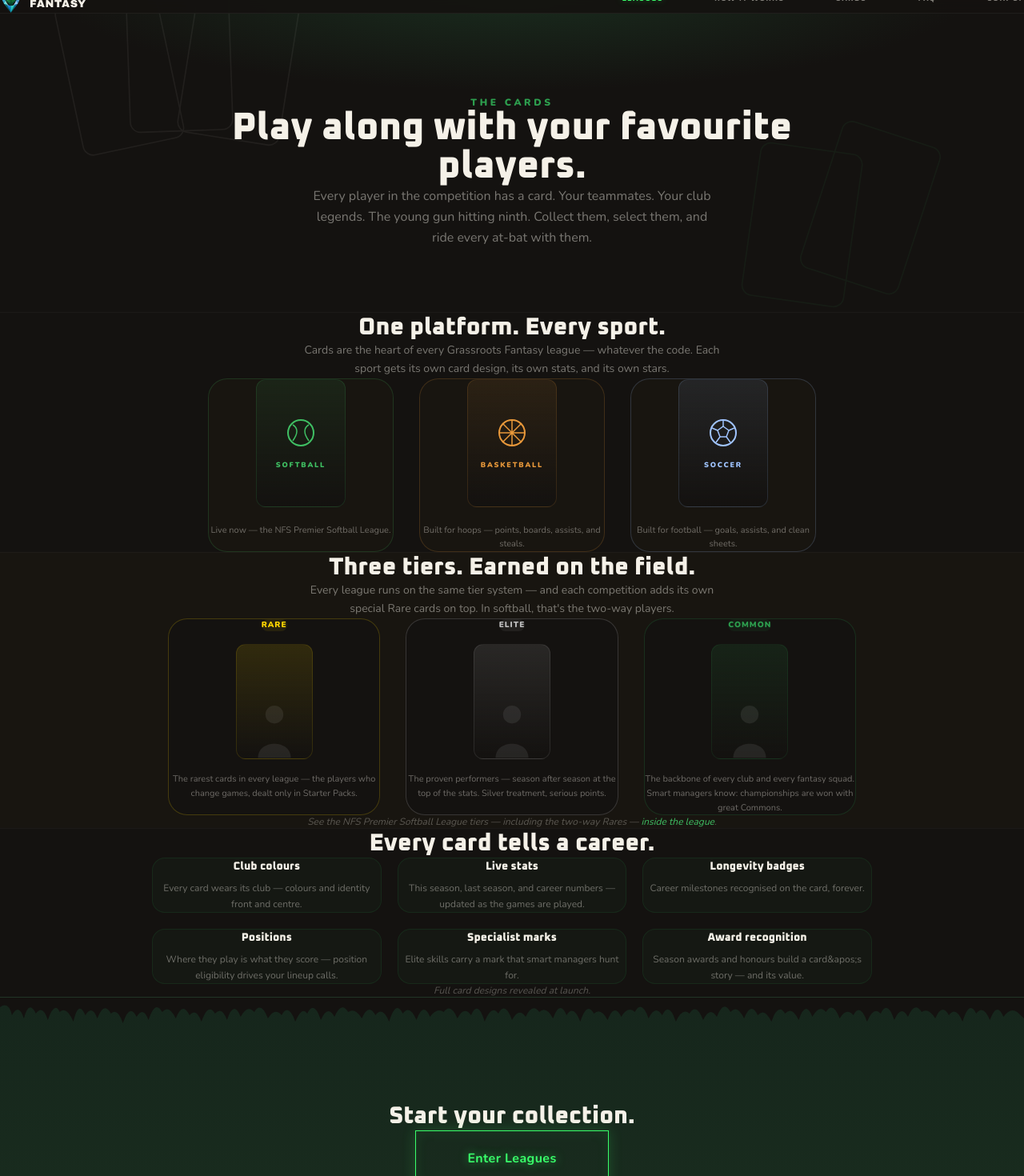
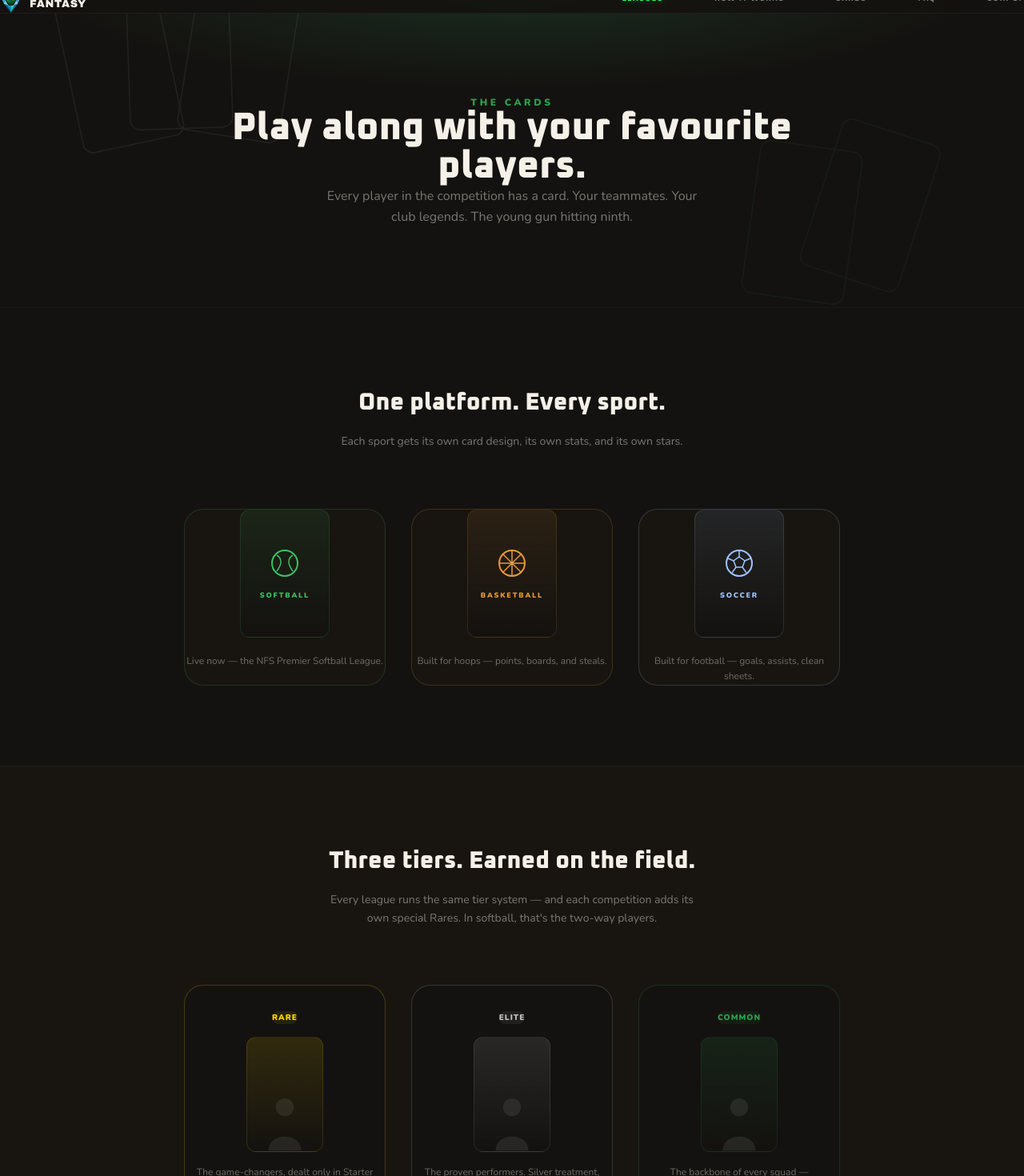
Before and after one commit to N8Nuks/grassrootsfantasy, a Next.js app: page /cards in a window 1280 px wide. Shown: the part 20-1490 px from the top of the page at 80% size. Built offline with nearby package versions, Linux system fonts and the light colour scheme.

Commit message:
Cards page decongested: spacing, merged story flow, de-boxed anatomy, apos fix

```diff
--- a/app/cards/page.tsx
+++ b/app/cards/page.tsx
@@ -5,6 +5,7 @@ const sports = [
   {
     sport: 'SOFTBALL',
     accent: '#3FBF63',
+    blurb: 'Live now — the NFS Premier Softball League.',
     icon: (
       <svg width="44" height="44" viewBox="0 0 44 44" fill="none">
         <circle cx="22" cy="22" r="16" stroke="#3FBF63" strokeWidth="2"/>
@@ -15,6 +16,7 @@ const sports = [
   {
     sport: 'BASKETBALL',
     accent: '#E8983A',
+    blurb: 'Built for hoops — points, boards, and steals.',
     icon: (
       <svg width="44" height="44" viewBox="0 0 44 44" fill="none">
         <circle cx="22" cy="22" r="16" stroke="#E8983A" strokeWidth="2"/>
@@ -25,6 +27,7 @@ const sports = [
   {
     sport: 'SOCCER',
     accent: '#A0C4FF',
+    blurb: 'Built for football — goals, assists, clean sheets.',
     icon: (
       <svg width="44" height="44" viewBox="0 0 44 44" fill="none">
         <circle cx="22" cy="22" r="16" stroke="#A0C4FF" strokeWidth="2"/>
@@ -35,15 +38,30 @@ const sports = [
   },
 ]
 
+const tiers = [
+  { tier: 'RARE', accent: '#FFD700', desc: 'The game-changers, dealt only in Starter Packs.' },
+  { tier: 'ELITE', accent: '#C0C0C0', desc: 'The proven performers. Silver treatment, serious points.' },
+  { tier: 'COMMON', accent: '#2D9E4E', desc: 'The backbone of every squad — championships are won with great Commons.' },
+]
+
+const anatomy = [
+  { t: 'Club colours', d: 'Every card wears its club, front and centre.' },
+  { t: 'Live stats', d: 'This season, last season, and career — updated as games are played.' },
+  { t: 'Longevity badges', d: 'Career milestones recognised on the card, forever.' },
+  { t: 'Positions', d: 'Where they play is what they score.' },
+  { t: 'Specialist marks', d: 'Elite skills carry a mark smart managers hunt for.' },
+  { t: 'Award recognition', d: "Season awards build a card's story — and its value." },
+]
+
 export default function Cards() {
   return (
-    <main className="min-h-screen w-full" style={{ background: '#141210' }}>
+    <main className="min-h-screen w-full flex flex-col" style={{ background: '#141210' }}>
       <Nav />
 
-      <section className="relative px-6 overflow-hidden" style={{ paddingTop: "140px", paddingBottom: "80px" }}>
+      {/* Hero */}
+      <section className="relative px-6 overflow-hidden" style={{ paddingTop: "140px", paddingBottom: "100px" }}>
         <div className="absolute inset-0" style={{ background: 'radial-gradient(ellipse 70% 50% at 50% 0%, #1A2E1F 0%, #141210 65%)' }} />
 
-        {/* Card-fan motif */}
         <svg className="absolute inset-0 w-full h-full" style={{ opacity: 0.06 }} xmlns="http://www.w3.org/2000/svg" preserveAspectRatio="xMidYMid slice" viewBox="0 0 1200 600" fill="none">
           <g stroke="#F5F1E8" strokeWidth="1.5">
             <rect x="80" y="120" width="120" height="180" rx="12" transform="rotate(-12 140 210)" />
@@ -56,104 +74,89 @@ export default function Cards() {
           </g>
         </svg>
 
-        <div className="relative z-10 w-full flex flex-col items-center text-center" style={{ maxWidth: '820px', marginLeft: 'auto', marginRight: 'auto' }}>
+        <div className="relative z-10 text-center" style={{ maxWidth: '820px', marginLeft: 'auto', marginRight: 'auto' }}>
           <p className="text-xs font-black uppercase tracking-[0.3em] mb-4" style={{ color: '#2D9E4E' }}>The Cards</p>
           <h1 className="text-4xl sm:text-5xl font-black text-[#F5F1E8] mb-6" style={{ fontFamily: 'var(--font-heading)' }}>
             Play along with your favourite players.
           </h1>
-          <p className="text-sm sm:text-base text-[#F5F1E8]/45 max-w-lg mx-auto leading-relaxed">
-            Every player in the competition has a card. Your teammates. Your club legends. The young gun hitting ninth. Collect them, select them, and ride every at-bat with them.
+          <p className="text-sm sm:text-base text-[#F5F1E8]/45 leading-relaxed" style={{ maxWidth: "480px", marginLeft: "auto", marginRight: "auto" }}>
+            Every player in the competition has a card. Your teammates. Your club legends. The young gun hitting ninth.
           </p>
         </div>
       </section>
 
-      {/* One platform, every sport */}
-      <section className="w-full py-24" style={{ borderTop: '1px solid #ffffff08' }}>
-        <div className="w-full flex flex-col items-center px-6" style={{ maxWidth: '1000px', marginLeft: 'auto', marginRight: 'auto' }}>
-          <h2 className="text-2xl sm:text-3xl font-black text-[#F5F1E8] text-center mb-5" style={{ fontFamily: 'var(--font-heading)' }}>One platform. Every sport.</h2>
-          <p className="text-sm text-[#F5F1E8]/45 text-center leading-relaxed mb-16" style={{ maxWidth: "520px" }}>
-            Cards are the heart of every Grassroots Fantasy league — whatever the code. Each sport gets its own card design, its own stats, and its own stars.
+      {/* Sports */}
+      <section className="w-full px-6" style={{ borderTop: '1px solid #ffffff08', paddingTop: "100px", paddingBottom: "100px" }}>
+        <div className="flex flex-col items-center" style={{ maxWidth: '820px', marginLeft: 'auto', marginRight: 'auto' }}>
+          <h2 className="text-2xl sm:text-3xl font-black text-[#F5F1E8] text-center" style={{ fontFamily: 'var(--font-heading)', marginBottom: "20px" }}>One platform. Every sport.</h2>
+          <p className="text-sm text-[#F5F1E8]/45 text-center leading-relaxed" style={{ maxWidth: "480px", marginBottom: "72px" }}>
+            Each sport gets its own card design, its own stats, and its own stars.
           </p>
 
-          <div className="grid gap-8 sm:grid-cols-3 w-full" style={{ maxWidth: "760px" }}>
+          <div className="grid gap-8 sm:grid-cols-3 w-full items-stretch">
             {sports.map((s) => (
               <div key={s.sport} className="rounded-3xl p-8 flex flex-col gap-5 items-center text-center" style={{ background: '#181510', border: `1px solid ${s.accent}30` }}>
                 <div className="w-28 h-40 rounded-xl flex flex-col items-center justify-center gap-3" style={{ background: `linear-gradient(180deg, ${s.accent}18, #141210)`, border: `1px solid ${s.accent}25` }}>
                   {s.icon}
                   <span className="text-[9px] font-black tracking-[0.2em]" style={{ color: s.accent }}>{s.sport}</span>
                 </div>
-                <p className="text-[11px] text-[#F5F1E8]/40 leading-relaxed">
-                  {s.sport === 'SOFTBALL' && 'Live now — the NFS Premier Softball League.'}
-                  {s.sport === 'BASKETBALL' && 'Built for hoops — points, boards, assists, and steals.'}
-                  {s.sport === 'SOCCER' && 'Built for football — goals, assists, and clean sheets.'}
-                </p>
+                <p className="text-xs text-[#F5F1E8]/40 leading-relaxed">{s.blurb}</p>
               </div>
             ))}
           </div>
         </div>
       </section>
 
-      {/* Universal tiers */}
-      <section className="w-full py-24" style={{ background: '#181510', borderTop: '1px solid #ffffff08' }}>
-        <div className="w-full flex flex-col items-center px-6" style={{ maxWidth: '1000px', marginLeft: 'auto', marginRight: 'auto' }}>
-          <h2 className="text-2xl sm:text-3xl font-black text-[#F5F1E8] text-center mb-5" style={{ fontFamily: 'var(--font-heading)' }}>Three tiers. Earned on the field.</h2>
-          <p className="text-sm text-[#F5F1E8]/45 text-center leading-relaxed mb-16" style={{ maxWidth: "520px" }}>
-            Every league runs on the same tier system — and each competition adds its own special Rare cards on top. In softball, that's the two-way players.
+      {/* Tiers — continuation of the same story */}
+      <section className="w-full px-6" style={{ background: '#181510', borderTop: '1px solid #ffffff08', paddingTop: "100px", paddingBottom: "100px" }}>
+        <div className="flex flex-col items-center" style={{ maxWidth: '820px', marginLeft: 'auto', marginRight: 'auto' }}>
+          <h2 className="text-2xl sm:text-3xl font-black text-[#F5F1E8] text-center" style={{ fontFamily: 'var(--font-heading)', marginBottom: "20px" }}>Three tiers. Earned on the field.</h2>
+          <p className="text-sm text-[#F5F1E8]/45 text-center leading-relaxed" style={{ maxWidth: "480px", marginBottom: "72px" }}>
+            Every league runs the same tier system — and each competition adds its own special Rares. In softball, that's the two-way players.
           </p>
 
-          <div className="grid gap-8 sm:grid-cols-3 w-full" style={{ maxWidth: "860px" }}>
-            {[
-              { tier: 'RARE', accent: '#FFD700', desc: 'The rarest cards in every league — the players who change games, dealt only in Starter Packs.' },
-              { tier: 'ELITE', accent: '#C0C0C0', desc: 'The proven performers — season after season at the top of the stats. Silver treatment, serious points.' },
-              { tier: 'COMMON', accent: '#2D9E4E', desc: 'The backbone of every club and every fantasy squad. Smart managers know: championships are won with great Commons.' },
-            ].map((c) => (
-              <div key={c.tier} className="rounded-3xl p-7 flex flex-col gap-4 items-center text-center" style={{ background: '#141210', border: `1px solid ${c.accent}35` }}>
-                <span className="text-[10px] font-black tracking-widest px-3 py-1.5 rounded-full" style={{ color: c.accent, background: c.accent + '15' }}>{c.tier}</span>
+          <div className="grid gap-8 sm:grid-cols-3 w-full items-stretch">
+            {tiers.map((c) => (
+              <div key={c.tier} className="rounded-3xl p-7 flex flex-col gap-4 items-center text-center" style={{ background: '#141210', border: `1px solid ${c.accent}35`, paddingTop: "32px" }}>
+                <span className="text-[10px] font-black tracking-widest px-3 py-1.5 rounded-full" style={{ color: c.accent, background: c.accent + '15', lineHeight: "1.6" }}>{c.tier}</span>
                 <div className="w-24 h-36 rounded-xl flex items-end justify-center" style={{ background: `linear-gradient(180deg, ${c.accent}20, #141210)`, border: `1px solid ${c.accent}20` }}>
                   <svg width="56" height="76" viewBox="0 0 60 80" fill="none">
                     <circle cx="30" cy="22" r="12" fill="#ffffff14"/>
                     <path d="M8 80 C8 55 52 55 52 80 Z" fill="#ffffff14"/>
                   </svg>
                 </div>
-                <p className="text-[11px] text-[#F5F1E8]/40 leading-relaxed">{c.desc}</p>
+                <p className="text-xs text-[#F5F1E8]/40 leading-relaxed">{c.desc}</p>
               </div>
             ))}
           </div>
-          <p className="text-xs text-[#F5F1E8]/30 mt-12 italic">See the NFS Premier Softball League tiers — including the two-way Rares — <a href="/nfs" className="underline" style={{ color: '#3FBF63' }}>inside the league</a>.</p>
+          <p className="text-xs text-[#F5F1E8]/35 mt-14 italic">See the NFS Premier Softball League tiers — including the two-way Rares — <a href="/nfs" className="underline" style={{ color: '#3FBF63' }}>inside the league</a>.</p>
         </div>
       </section>
 
-      {/* Card anatomy */}
-      <section className="w-full py-24" style={{ borderTop: '1px solid #ffffff08' }}>
-        <div className="w-full flex flex-col items-center px-6 text-center" style={{ maxWidth: '900px', marginLeft: 'auto', marginRight: 'auto' }}>
-          <h2 className="text-2xl sm:text-3xl font-black text-[#F5F1E8] mb-14" style={{ fontFamily: 'var(--font-heading)' }}>Every card tells a career.</h2>
-          <div className="grid gap-5 sm:grid-cols-2 lg:grid-cols-3 w-full">
-            {[
-              { t: 'Club colours', d: 'Every card wears its club — colours and identity front and centre.' },
-              { t: 'Live stats', d: 'This season, last season, and career numbers — updated as the games are played.' },
-              { t: 'Longevity badges', d: 'Career milestones recognised on the card, forever.' },
-              { t: 'Positions', d: 'Where they play is what they score — position eligibility drives your lineup calls.' },
-              { t: 'Specialist marks', d: 'Elite skills carry a mark that smart managers hunt for.' },
-              { t: 'Award recognition', d: 'Season awards and honours build a card&apos;s story — and its value.' },
-            ].map((f) => (
-              <div key={f.t} className="rounded-2xl p-6 flex flex-col gap-2 items-center text-center" style={{ background: '#1A2E1F40', border: '1px solid #2D9E4E20' }}>
-                <h3 className="text-sm font-black text-[#F5F1E8]" style={{ fontFamily: 'var(--font-heading)' }}>{f.t}</h3>
-                <p className="text-xs text-[#F5F1E8]/40 leading-relaxed">{f.d}</p>
+      {/* Card anatomy — de-boxed */}
+      <section className="w-full px-6" style={{ borderTop: '1px solid #ffffff08', paddingTop: "100px", paddingBottom: "100px" }}>
+        <div style={{ maxWidth: '760px', marginLeft: 'auto', marginRight: 'auto' }}>
+          <h2 className="text-2xl sm:text-3xl font-black text-[#F5F1E8] text-center" style={{ fontFamily: 'var(--font-heading)', marginBottom: "72px" }}>Every card tells a career.</h2>
+          <div className="grid gap-x-16 sm:grid-cols-2" style={{ rowGap: "40px" }}>
+            {anatomy.map((f) => (
+              <div key={f.t} className="flex flex-col gap-1.5" style={{ borderLeft: '2px solid #2D9E4E50', paddingLeft: "20px" }}>
+                <h3 className="text-base font-black text-[#F5F1E8]" style={{ fontFamily: 'var(--font-heading)' }}>{f.t}</h3>
+                <p className="text-sm text-[#F5F1E8]/45 leading-relaxed">{f.d}</p>
               </div>
             ))}
           </div>
-          <p className="text-xs text-[#F5F1E8]/30 mt-12 italic">Full card designs revealed at launch.</p>
+          <p className="text-xs text-[#F5F1E8]/30 text-center italic" style={{ marginTop: "64px" }}>Full card designs revealed at launch.</p>
         </div>
       </section>
 
       {/* CTA */}
-      <section className="relative w-full text-center overflow-hidden" style={{ background: 'linear-gradient(180deg, #16261C 0%, #1A2E1F 100%)', borderTop: '1px solid #ffffff08', paddingTop: "130px", paddingBottom: "120px" }}>
+      <section className="relative w-full text-center overflow-hidden" style={{ background: 'linear-gradient(180deg, #16261C 0%, #1A2E1F 100%)', borderTop: '1px solid #ffffff08', paddingTop: "130px", paddingBottom: "130px" }}>
         <svg className="absolute top-0 left-0 w-full" height="60" preserveAspectRatio="none" viewBox="0 0 1200 60" xmlns="http://www.w3.org/2000/svg">
           <path d="M0 0 L0 12 Q10 4 14 22 Q22 6 28 26 Q34 2 42 20 Q50 8 56 28 Q64 4 70 18 Q78 10 86 30 Q92 2 100 22 Q108 8 114 26 Q122 4 130 20 Q138 12 144 32 Q152 6 160 24 Q168 10 174 28 Q182 2 190 18 Q198 8 206 26 Q214 4 222 22 Q230 12 236 30 Q244 6 252 20 Q260 10 266 28 Q274 2 282 24 Q290 8 298 18 Q306 4 314 26 Q322 12 330 22 Q338 6 346 30 Q354 10 360 20 Q368 2 376 28 Q384 8 392 24 Q400 4 408 18 Q416 12 424 26 Q432 6 440 22 Q448 10 456 30 Q464 2 472 20 Q480 8 488 28 Q496 4 504 24 Q512 12 520 18 Q528 6 536 26 Q544 10 552 22 Q560 2 568 30 Q576 8 584 20 Q592 4 600 28 Q608 12 616 24 Q624 6 632 18 Q640 10 648 26 Q656 2 664 22 Q672 8 680 30 Q688 4 696 20 Q704 12 712 28 Q720 6 728 24 Q736 10 744 18 Q752 2 760 26 Q768 8 776 22 Q784 4 792 30 Q800 12 808 20 Q816 6 824 28 Q832 10 840 24 Q848 2 856 18 Q864 8 872 26 Q880 4 888 22 Q896 12 904 30 Q912 6 920 20 Q928 10 936 28 Q944 2 952 24 Q960 8 968 18 Q976 4 984 26 Q992 12 1000 22 Q1008 6 1016 30 Q1024 10 1032 20 Q1040 2 1048 28 Q1056 8 1064 24 Q1072 4 1080 18 Q1088 12 1096 26 Q1104 6 1112 22 Q1120 10 1128 30 Q1136 2 1144 20 Q1152 8 1160 28 Q1168 4 1176 24 Q1184 12 1192 18 L1200 26 L1200 0 Z" fill="#141210" />
         </svg>
 
         <div className="relative z-10 w-full px-6" style={{ maxWidth: '600px', marginLeft: 'auto', marginRight: 'auto' }}>
-          <h2 className="text-3xl font-black text-[#F5F1E8] mb-8" style={{ fontFamily: 'var(--font-heading)' }}>Start your collection.</h2>
+          <h2 className="text-3xl font-black text-[#F5F1E8]" style={{ fontFamily: 'var(--font-heading)', marginBottom: "48px" }}>Start your collection.</h2>
           <a href="/leagues" className="inline-block text-base font-bold tracking-wide transition-all hover:scale-[1.02]" style={{ color: '#39FF6A', border: '1px solid #39FF6A', background: 'transparent', padding: "22px 64px", textShadow: '0 0 12px #39FF6A80', boxShadow: '0 0 16px #39FF6A30, inset 0 0 16px #39FF6A15' }}>
             Enter Leagues
           </a>
```
